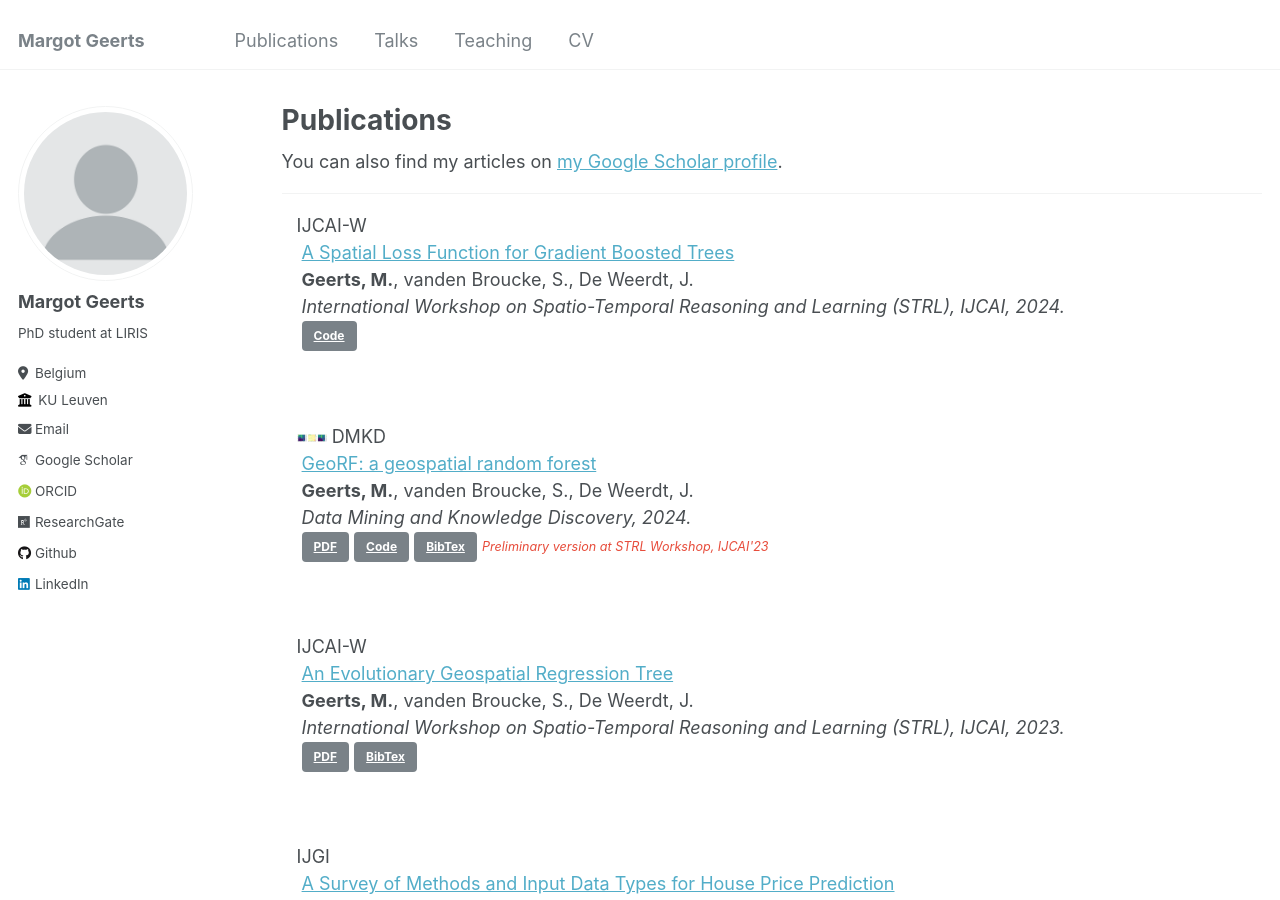
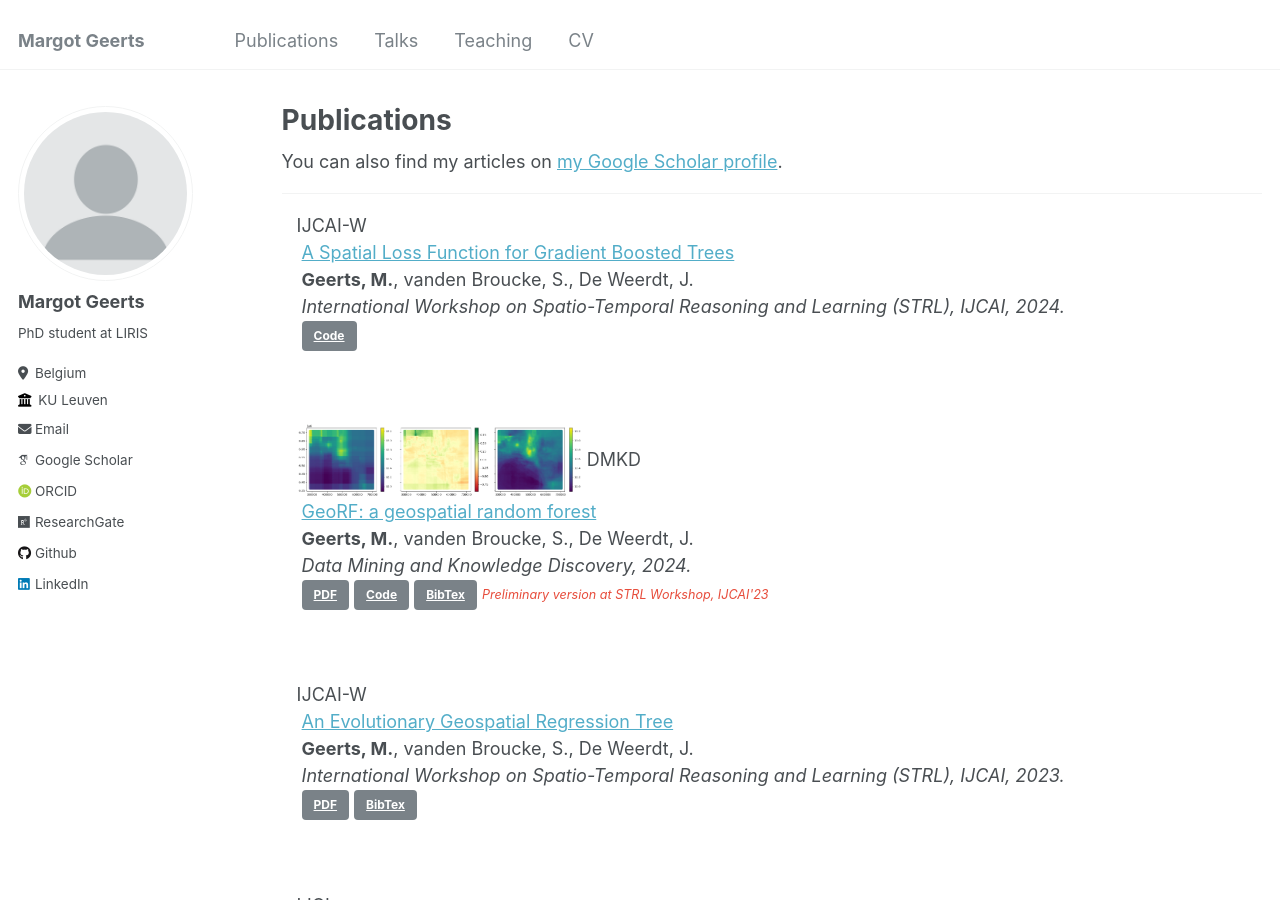
Before and after one commit to margotgeerts/margotgeerts.github.io, a Jekyll site: the page built from _pages/publications.md, in a window 1280 px wide and 900 px high. Built offline with Jekyll 4.4.1, drawn with Linux system fonts in a browser that asks for light colours; some web fonts are replaced.

Commit message:
Update publications.md

```diff
--- a/_pages/publications.md
+++ b/_pages/publications.md
@@ -18,7 +18,7 @@
 <div class="pub-row">
   <div class="col-sm-3 abbr" style="position: relative;padding-right: 15px;padding-left: 15px;">
     {% if link.image %}
-    <img src="{{ link.image }}" class="teaser img-fluid z-depth-1" style="width:30px">
+    <img src="{{ link.image }}" class="teaser img-fluid z-depth-1" style="width:30%">
     {% endif %}
     {% if link.conference_short %}
     <abbr class="badge">{{ link.conference_short }}</abbr>
```
